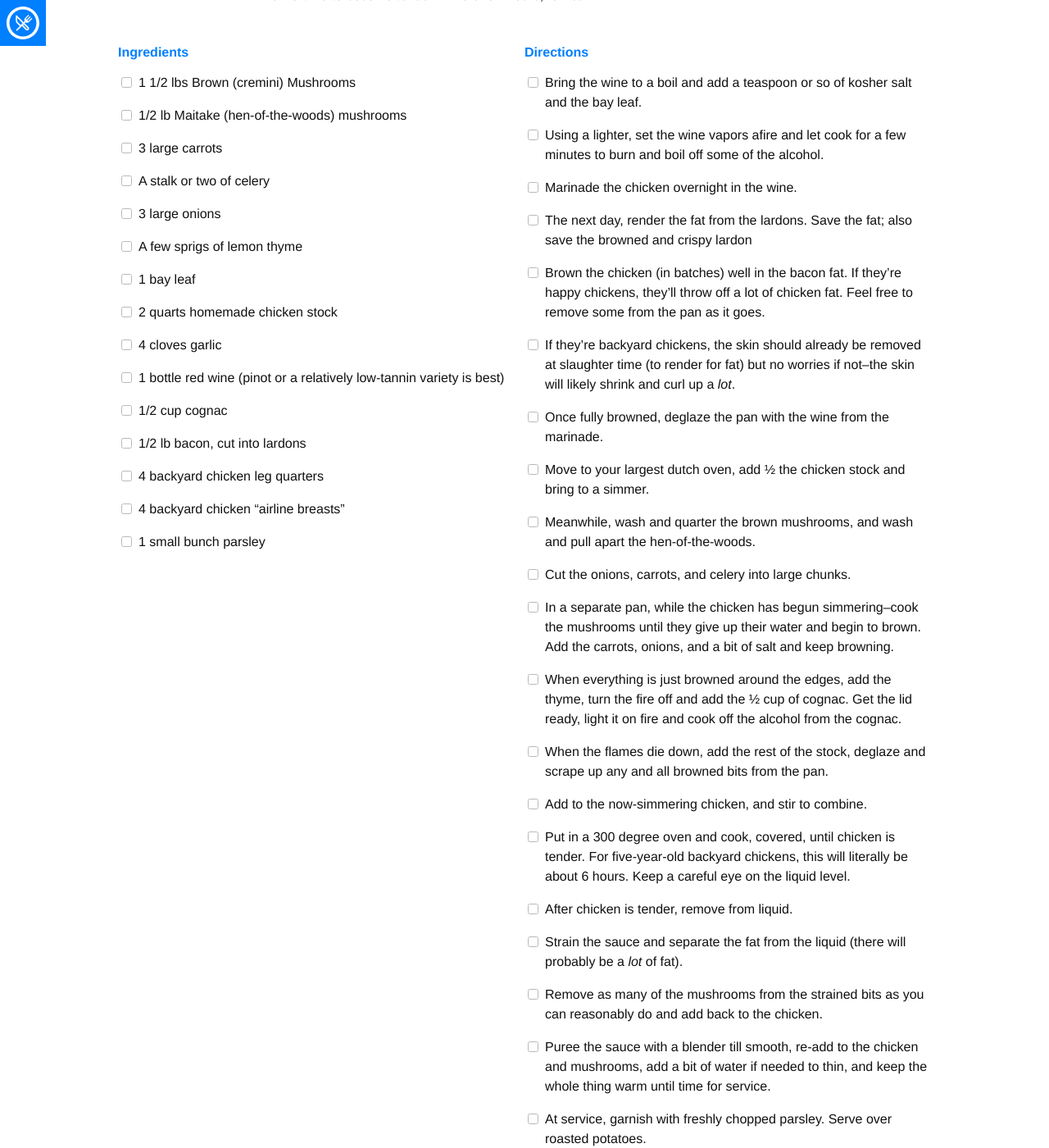
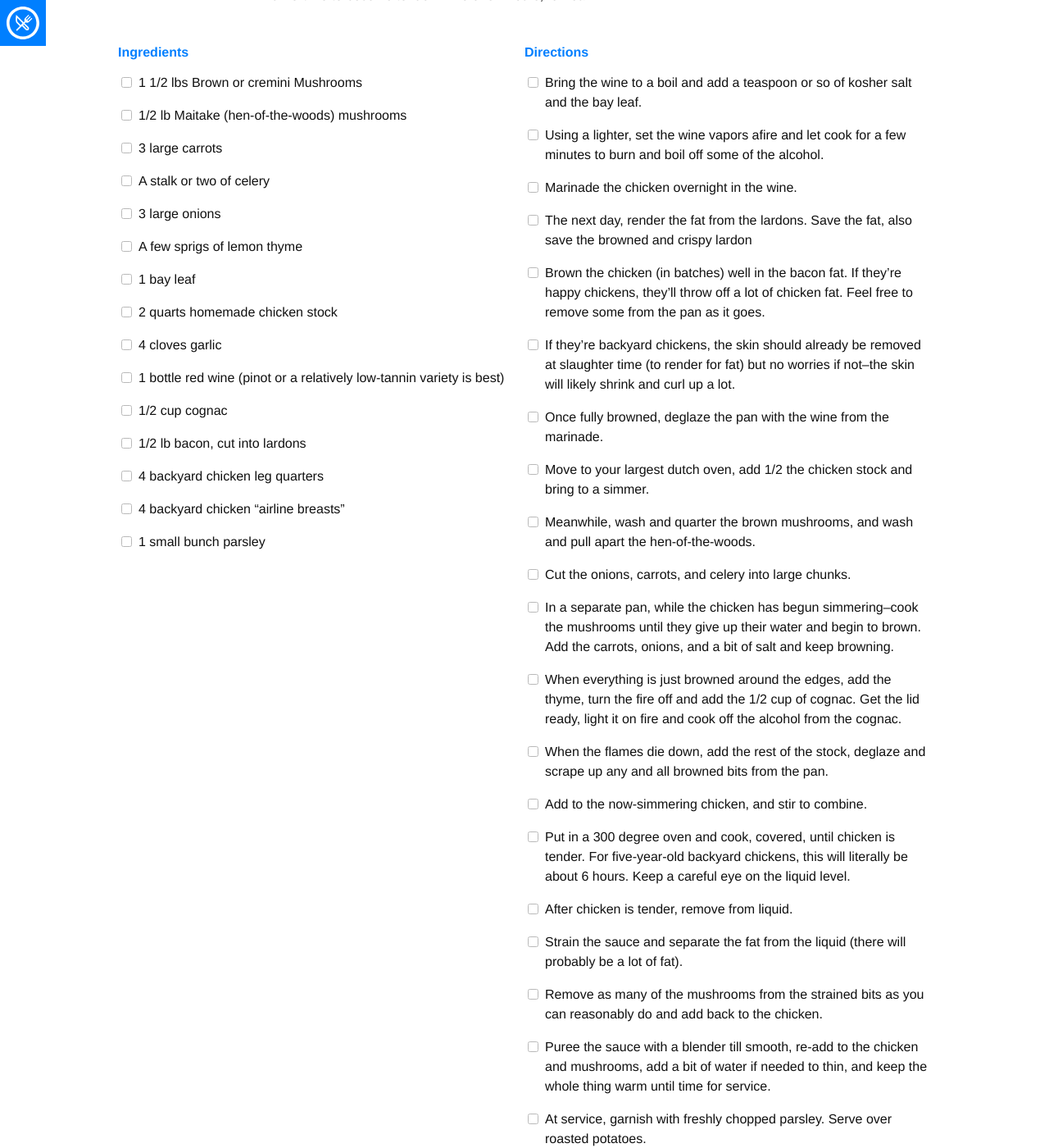
Before and after one commit to edinel/recipes, a Jekyll site: the page built from _recipes/CoqAuVin.md, in a window 1280 px wide and 1400 px high, scrolled down 923 px. Shown: the whole window at 82% size. Built offline with Jekyll 4.4.1, drawn with Linux system fonts in a browser that asks for light colours; nearby versions of some CDN libraries; some web fonts are replaced.

Commit message:
Update CoqAuVin.md

```diff
--- a/_recipes/CoqAuVin.md
+++ b/_recipes/CoqAuVin.md
@@ -5,7 +5,7 @@ image: coq-au-vin.jpg
 tags: mains, chicken, French
 
 ingredients:
--  1 1/2 lbs Brown (cremini) Mushrooms
+-  1 1/2 lbs Brown or cremini Mushrooms
 - 1/2 lb Maitake (hen-of-the-woods) mushrooms
 - 3 large carrots
 - A stalk or two of celery
@@ -25,23 +25,24 @@ directions:
 - Bring the wine to a boil and add a teaspoon or so of kosher salt and the bay leaf.
 - Using a lighter, set the wine vapors afire and let cook for a few minutes to burn and boil off some of the alcohol.
 - Marinade the chicken overnight in the wine.
-- The next day, render the fat from the lardons.  Save the fat; also save the browned and crispy lardon
+- The next day, render the fat from the lardons.  Save the fat, also save the browned and crispy lardon
 - Brown the chicken (in batches) well in the bacon fat.  If they're happy chickens, they'll throw off a lot of chicken fat.  Feel free to remove some from the pan as it goes.
-- If they're backyard chickens, the skin should already be removed at slaughter time (to render for fat) but no worries if not--the skin will likely shrink and curl up a *lot*.
+- If they're backyard chickens, the skin should already be removed at slaughter time (to render for fat) but no worries if not--the skin will likely shrink and curl up a lot.
 - Once fully browned, deglaze the pan with the wine from the marinade.
-- Move to your largest dutch oven, add &frac12; the chicken stock and bring to a simmer.
+- Move to your largest dutch oven, add 1/2 the chicken stock and bring to a simmer.
 - Meanwhile, wash and quarter the brown mushrooms, and wash and pull apart the hen-of-the-woods.
 - Cut the onions, carrots, and celery into large chunks.
 - In a separate pan, while the chicken has begun simmering--cook the mushrooms until they give up their water and begin to brown.  Add the carrots, onions, and a bit of salt and keep browning.
-- When everything is just browned around the edges, add the thyme, turn the fire off and add the &frac12; cup of cognac.  Get the lid ready, light it on fire and cook off the alcohol from the cognac.
+- When everything is just browned around the edges, add the thyme, turn the fire off and add the 1/2 cup of cognac.  Get the lid ready, light it on fire and cook off the alcohol from the cognac.
 - When the flames die down, add the rest of the stock, deglaze and scrape up any and all browned bits from the pan.
 - Add to the now-simmering chicken, and stir to combine.
 - Put in a 300 degree oven and cook, covered, until chicken is tender.  For five-year-old backyard chickens, this will literally be about 6 hours.  Keep a careful eye on the liquid level.
 - After chicken is tender, remove from liquid.
-- Strain the sauce and separate the fat from the liquid (there will probably be a *lot* of fat).
+- Strain the sauce and separate the fat from the liquid (there will probably be a lot of fat).
 - Remove as many of the mushrooms from the strained bits as you can reasonably do and add back to the chicken.
 - Puree the sauce with a blender till smooth, re-add to the chicken and mushrooms, add a bit of water if needed to thin, and keep the whole thing warm until time for service.
 - At service, garnish with freshly chopped parsley.  Serve over roasted potatoes.
+
 ---
 
 This is a French classic.  Beware, though, because backyard domestic chickens take a LONG time to become tender -- five or six hours, for real.
```
